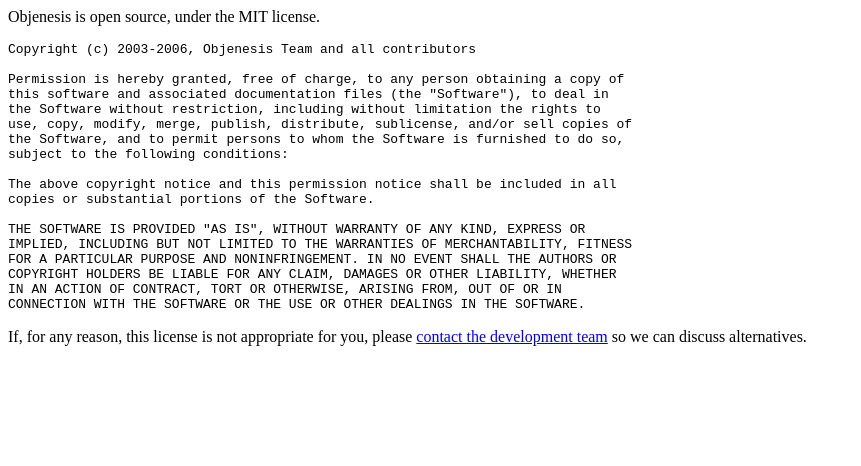
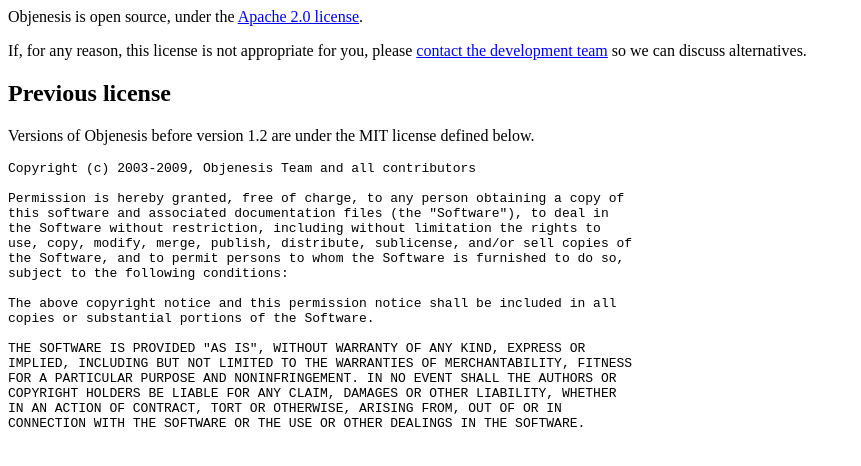
Before and after one commit to yong-hu/objenesis, a plain HTML site: page trunk/website/content/license.html in a window 1280 px wide. Shown: the whole page, without its empty margins (0-861 px from the left). Drawn offline with Linux system fonts and the light colour scheme.

Commit message:
Move to Apache 2 license

```diff
--- a/trunk/website/content/license.html
+++ b/trunk/website/content/license.html
@@ -4,9 +4,17 @@
 </head>
 <body>
 
-<p>Objenesis is open source, under the MIT license.</p>
+<p>Objenesis is open source, under the <a href="http://www.apache.org/licenses/LICENSE-2.0.html">Apache 2.0 license</a>.</p>
 
-<pre>Copyright (c) 2003-2006, Objenesis Team and all contributors
+<p>If, for any reason, this license is not appropriate for you, please
+    <a href="support.html">contact the development team</a> so we can discuss
+    alternatives.</p>
+
+<h2>Previous license</h2>
+
+<p>Versions of Objenesis before version 1.2 are under the MIT license defined below.</p>
+
+<pre>Copyright (c) 2003-2009, Objenesis Team and all contributors
 
 Permission is hereby granted, free of charge, to any person obtaining a copy of
 this software and associated documentation files (the "Software"), to deal in
@@ -25,8 +33,5 @@ COPYRIGHT HOLDERS BE LIABLE FOR ANY CLAIM, DAMAGES OR OTHER LIABILITY, WHETHER
 IN AN ACTION OF CONTRACT, TORT OR OTHERWISE, ARISING FROM, OUT OF OR IN
 CONNECTION WITH THE SOFTWARE OR THE USE OR OTHER DEALINGS IN THE SOFTWARE.</pre>
 
-<p>If, for any reason, this license is not appropriate for you, please
-    <a href="support.html">contact the development team</a> so we can discuss
-    alternatives.</p>
 </body>
 </html>
```
